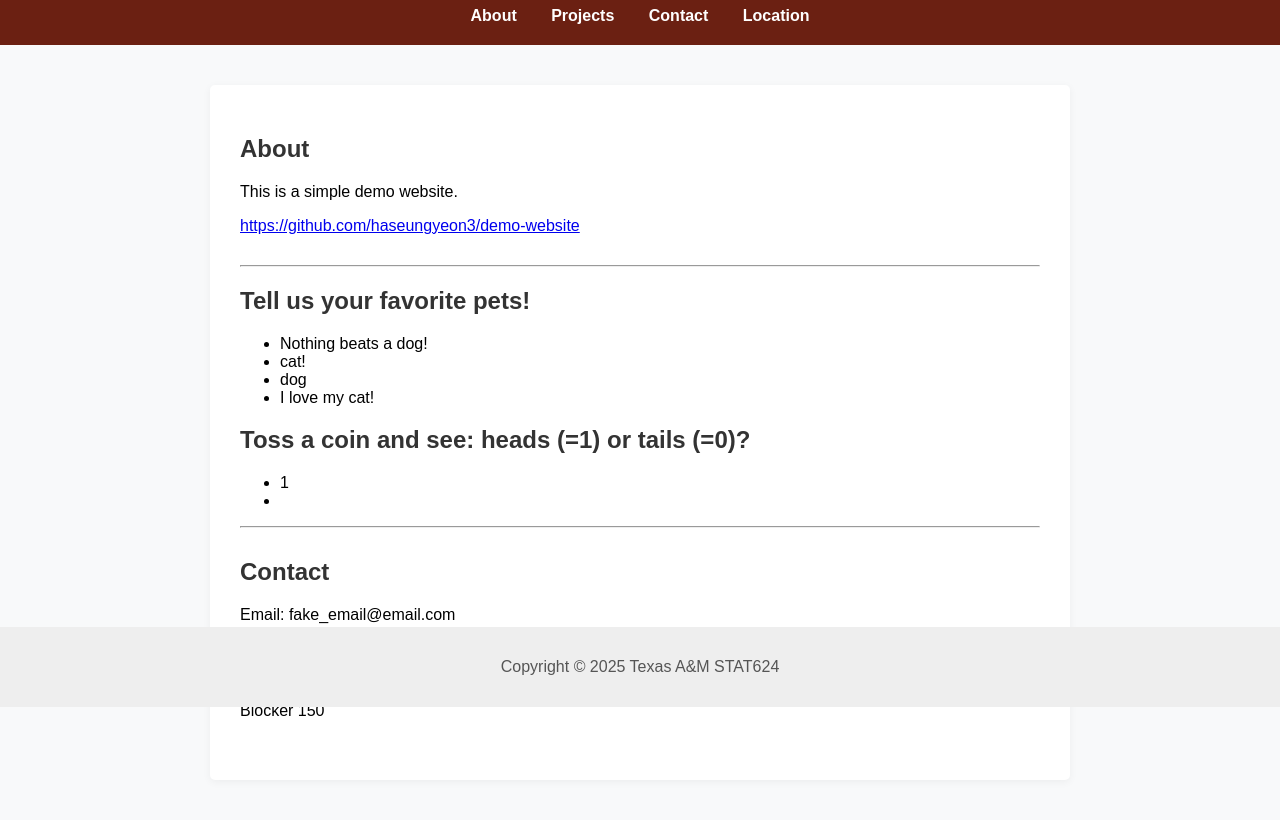
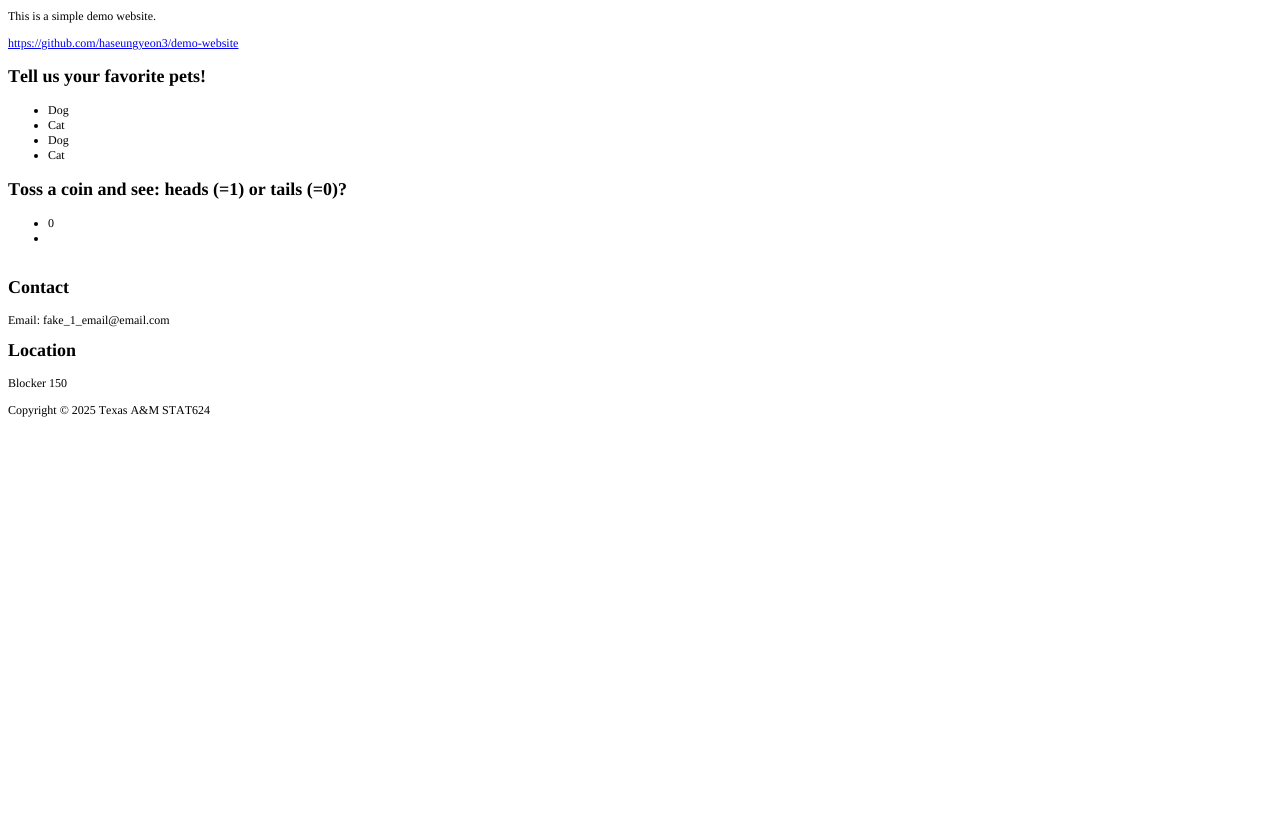
Before and after one commit to haseungyeon3/demo-website, a plain HTML site: page index.html in a window 1280 px wide. Shown: the part 93-913 px from the top of the page. After the commit the page ends 800 px from the top, so only its background shows below. Drawn offline with Linux system fonts and the light colour scheme.

Commit message:
Update index.html

```diff
--- a/index.html
+++ b/index.html
@@ -1,59 +1,49 @@
-<!DOCTYPE html>
-<html lang="en">
+<!DOCTYPE html PUBLIC "-//W3C//DTD HTML 4.01//EN" "http://www.w3.org/TR/html4/strict.dtd">
+<html>
 <head>
-    <meta charset="UTF-8">
-    <title>My Website</title>
-    <link rel="stylesheet" href="style.css">
+  <meta http-equiv="Content-Type" content="text/html; charset=utf-8">
+  <meta http-equiv="Content-Style-Type" content="text/css">
+  <title></title>
+  <meta name="Generator" content="Cocoa HTML Writer">
+  <meta name="CocoaVersion" content="2575.7">
+  <style type="text/css">
+    p.p2 {margin: 0.0px 0.0px 0.0px 0.0px; font: 12.0px Times; color: #0000e9; -webkit-text-stroke: #0000e9}
+    p.p4 {margin: 0.0px 0.0px 12.0px 0.0px; font: 12.0px Times; -webkit-text-stroke: #000000}
+    p.p5 {margin: 0.0px 0.0px 0.0px 0.0px; font: 12.0px Times; color: #6d6d6d; -webkit-text-stroke: #6d6d6d; min-height: 14.0px}
+    li.li6 {margin: 0.0px 0.0px 0.0px 0.0px; font: 12.0px Times; -webkit-text-stroke: #000000}
+    li.li7 {margin: 0.0px 0.0px 0.0px 0.0px; font: 12.0px Times}
+    span.s1 {font-kerning: none}
+    span.s2 {text-decoration: underline ; font-kerning: none}
+    span.s3 {font-kerning: none; color: #000000; -webkit-text-stroke: 0px #000000}
+    span.s4 {-webkit-text-stroke: 0px #000000}
+    span.s5 {font-kerning: none; -webkit-text-stroke: 0px #000000}
+    ul.ul1 {list-style-type: disc}
+  </style>
 </head>
 <body>
-    <header>
-        <h1>Welcome to F25_624 Website!</h1>
-        <nav>
-            <a href="#about">About</a>
-            <a href="#projects">Projects</a>
-            <a href="#contact">Contact</a>
-            <a href="#location">Location</a>
-        </nav>
-    </header>
-    <main>
-        <section id="about">
-            <h2>About</h2>
-            <p>This is a simple demo website.  </p>
-            <a href="url"> https://github.com/haseungyeon3/demo-website</a>
-        </section>
-
-        <section id="projects">
-                    <hr>
-            <h2>Tell us your favorite pets!</h2>
-            <ul>
-                <li> Nothing beats a dog! </li>
-                <li> cat!  </li>
-                <li> dog </li>
-	          	<li> I love my cat! </li>
-
-
-            </ul>
-            <h2>Toss a coin and see: heads (=1) or tails (=0)?</h2>
-            <ul>
-                <li> 1 </li>
-                <li>   </li>
-
-            </ul>
-                     <hr>
-        </section>
-
-        <section id="contact">
-            <h2>Contact</h2>
-            <p>Email: fake_email@email.com</p>
-        </section>
-        <section id="location">
-            <h2>Location</h2>
-            <p>Blocker 150</p>
-        </section>
-
-    </main>
-    <footer>
-        <p>Copyright &copy; 2025 Texas A&M STAT624 </p>
-    </footer>
+<h1 style="margin: 0.0px 0.0px 16.1px 0.0px; font: 24.0px Times; -webkit-text-stroke: #000000"><span class="s1"><b>Welcome to F25_624 Website!</b></span></h1>
+<p class="p2"><span class="s2">About</span><span class="s3"> </span><span class="s2">Projects</span><span class="s3"> </span><span class="s2">Contact</span><span class="s3"> </span><span class="s2">Location</span></p>
+<h2 style="margin: 0.0px 0.0px 14.9px 0.0px; font: 18.0px Times; -webkit-text-stroke: #000000"><span class="s1"><b>About</b></span></h2>
+<p class="p4"><span class="s1">This is a simple demo website.</span></p>
+<p class="p2"><span class="s2"><a href="file:///Users/rohanak/Documents/GitHub/demo-website/url">https://github.com/haseungyeon3/demo-website</a></span></p>
+<p class="p5"><span class="s1"></span><br></p>
+<h2 style="margin: 0.0px 0.0px 14.9px 0.0px; font: 18.0px Times; -webkit-text-stroke: #000000"><span class="s1"><b>Tell us your favorite pets!</b></span></h2>
+<ul class="ul1">
+  <li class="li6"><span class="s4"></span><span class="s1">Dog</span></li>
+  <li class="li6"><span class="s4"></span><span class="s1">Cat</span></li>
+  <li class="li7">Dog</li>
+  <li class="li7">Cat</li>
+</ul>
+<h2 style="margin: 0.0px 0.0px 14.9px 0.0px; font: 18.0px Times; -webkit-text-stroke: #000000"><span class="s1"><b>Toss a coin and see: heads (=1) or tails (=0)?</b></span></h2>
+<ul class="ul1">
+  <li class="li7"><span class="s5">0</span></li>
+  <li class="li7"></li>
+</ul>
+<p class="p5"><span class="s1"></span><br></p>
+<h2 style="margin: 0.0px 0.0px 14.9px 0.0px; font: 18.0px Times; -webkit-text-stroke: #000000"><span class="s1"><b>Contact</b></span></h2>
+<p class="p4"><span class="s1">Email: fake_1_email@email.com</span></p>
+<h2 style="margin: 0.0px 0.0px 14.9px 0.0px; font: 18.0px Times; -webkit-text-stroke: #000000"><span class="s1"><b>Location</b></span></h2>
+<p class="p4"><span class="s1">Blocker 150</span></p>
+<p class="p4"><span class="s1">Copyright © 2025 Texas A&amp;M STAT624</span></p>
 </body>
 </html>
```
